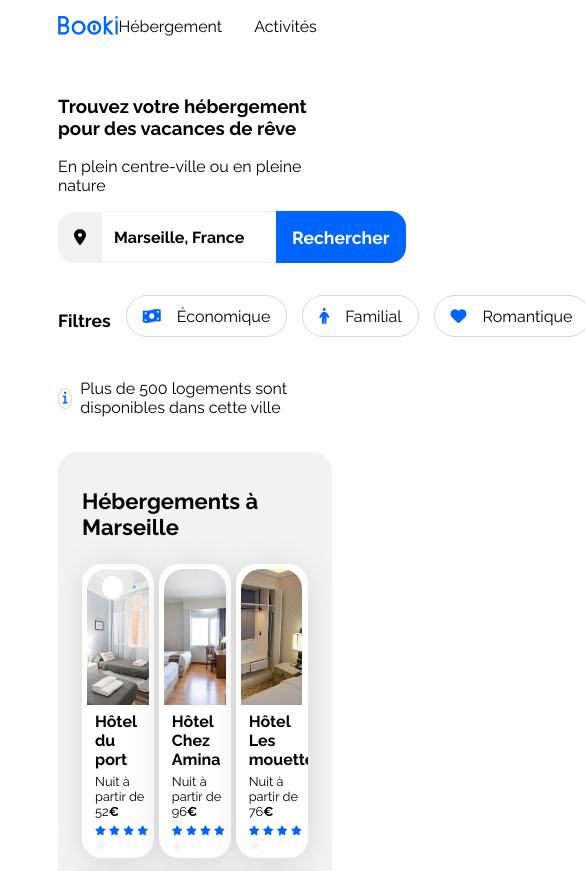
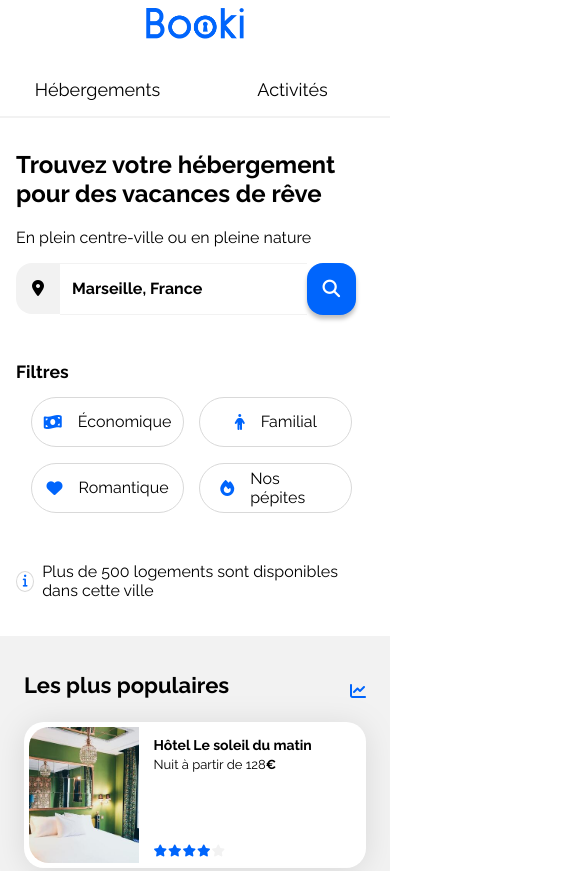
Before and after one commit to jjulianne/OC-booki, a plain HTML site: page booki-starter-code-master/index.html in a window 390 px wide. Shown: the top 871 px of the page, 585 px wide, since content can reach past the window. Drawn offline with Linux system fonts and the light colour scheme.

Commit message:
modif: ajout responsive mobile, terminé & validé

```diff
--- a/booki-starter-code-master/css/style.css
+++ b/booki-starter-code-master/css/style.css
@@ -1,12 +1,12 @@
 /****** General ***********/
 * {
-    font-family: 'Raleway', sans-serif;
+  font-family: "Raleway", sans-serif;
 }
 
 :root {
-    --main-color: #0065FC;
-    --main-bg-color: #F2F2F2;
-    --filter-bg-color: #DEEBFF;
+  --main-color: #0065fc;
+  --main-bg-color: #f2f2f2;
+  --filter-bg-color: #deebff;
 }
 
 .fa-solid {
@@ -15,6 +15,10 @@
 
 .fa-location-dot {
   color: black;
+}
+
+.fa-magnifying-glass {
+    color: white;
 }
 
 body {
@@ -49,9 +53,6 @@ ul {
   border-radius: 20px;
   padding: 5px;
   filter: drop-shadow(0px 3px 15px rgba(0, 0, 0, 0.1));
-}
-
-.card {
   object-fit: cover;
   overflow: hidden;
   position: relative;
@@ -66,16 +67,30 @@ img {
   font-weight: 700;
 }
 
+.card-rating {
+  display: flex;
+  justify-content: flex-start;
+  margin: 0.5rem 0 0.7rem 0;
+}
+
+.fa-star {
+  padding-right: 1px;
+}
+
 .euro {
   font-weight: 700;
 }
 
 .neutral-star {
-    color: var(--main-bg-color)
+  color: var(--main-bg-color);
 }
 
 .cursor-pointer {
   cursor: pointer;
+}
+
+.hidden {
+  display: none;
 }
 
 /****** En-tête ******/
@@ -83,12 +98,12 @@ img {
 header {
   display: flex;
   justify-content: space-between;
-    padding-bottom: 2.5rem;
+  margin-bottom: 3rem;
 }
 
 .logo {
   display: block;
-    height: 19px;
+  height: 1.4rem;
 }
 
 nav {
@@ -100,13 +115,13 @@ nav {
   border-top: transparent solid 0.1rem;
 }
 
-.nav-text, .logo {
+.nav-text,
+.logo {
   padding-top: 0.5rem;
 }
 
-.nav-text:hover {
-    border-top: #0065FC solid 0.1rem;
-    color: #0065FC;
+.hidden {
+  display: none;
 }
 
 /****** Hebergements And Populaires ***********/
@@ -145,16 +160,17 @@ nav {
 .localisation {
   width: 1rem;
   padding: 1rem 1rem 1rem 1rem;
-    background-color: #F2F2F2;
+  background-color: #f2f2f2;
   border-radius: 1rem 0 0 1rem;
 }
 
-.submit-city-search, .field-city-search {
+.submit-city-search,
+.field-city-search {
   margin: 0;
 }
 
 .field-city-search {
-    border: #F2F2F2 solid 1px;
+  border: #f2f2f2 solid 1px;
   border-left: none;
   border-right: none;
   padding-left: 0.75rem;
@@ -165,7 +181,7 @@ nav {
 }
 
 .submit-city-search {
-    background-color: #0065FC;
+  background-color: #0065fc;
   border: none;
   color: white;
   font-size: 1.1rem;
@@ -193,15 +209,15 @@ nav {
   display: flex;
   justify-content: center;
   align-items: center;
-    border: #D9D9D9 solid 0.1rem;
+  border: #d9d9d9 solid 0.1rem;
   border-radius: 25px;
   height: 40px;
-    padding: 4px, 19px, 4px, 19px;
+  padding: 4px;
   margin: 0 0 0 15px;
 }
 
 .filtre:hover {
-    background-color: #DEEBFF;
+  background-color: #deebff;
 }
 
 .filtre > i {
@@ -220,7 +236,7 @@ nav {
 }
 
 .fa-info {
-    border: #D9D9D9 solid 1px;
+  border: #d9d9d9 solid 1px;
   border-radius: 50%;
   height: 1rem;
   width: 1.25rem;
@@ -240,7 +256,7 @@ nav {
 
 .hebergements-cards a {
   margin-bottom: 1.25rem;
-    width: 32%
+  width: 32%;
 }
 
 .hebergements-cards img {
@@ -254,7 +270,8 @@ nav {
   padding: 0.3rem 0 0.3em 0;
 }
 
-.hebergements-cards .card-title, .hebergements-cards .card-subtitle {
+.hebergements-cards .card-title,
+.hebergements-cards .card-subtitle {
   margin: 0;
 }
 
@@ -312,9 +329,6 @@ nav {
   margin: 0;
 }
 
-.populaires-cards .card-rating {
-    margin-bottom: 5px;
-}
 .center {
   text-align: center;
 }
@@ -343,7 +357,6 @@ nav {
   border-top-right-radius: 20px;
   height: 88%;
   width: 100%;
-
 }
 
 .activites-cards .card-title {
@@ -383,7 +396,6 @@ footer li {
 
   .populaires {
     width: 100%;
-        margin-top: 50px;
   }
 
   .populaires-cards {
@@ -405,7 +417,163 @@ footer li {
   }
 }
 
+@media (min-width: 767.99px) {
+  .submit-city-search-mobile {
+    display: none;
+  }
+
+  .nav-text:hover {
+    border-top: #0065fc solid 0.1rem;
+    color: #0065fc;
+  }
+}
+
 /* Small devices (phones, less than 768px) */
 @media (max-width: 767.98px) {
-    /* ... */
+  .main-container {
+    padding: 0;
+    margin: 0;
   }
+
+  header {
+    flex-direction: column;
+    align-items: center;
+    margin-bottom: 2rem;
+  }
+
+  .logo {
+    width: 25%;
+    height: 25%;
+  }
+
+  nav {
+    display: flex;
+    justify-content: center;
+    margin-top: 2rem;
+    padding: 0;
+    width: 100%;
+  }
+
+  .nav-text {
+    border-top: none;
+    border-bottom: var(--main-bg-color) solid 2px;
+    padding-bottom: 1rem;
+    font-size: large;
+    width: 50%;
+    text-align: center;
+    margin: 0;
+  }
+
+  .nav-text:hover, .nav-text:active {
+    border-bottom: #0065fc solid 0.1rem;
+    color: #0065fc;
+  }
+
+  body {
+    margin: 0;
+  }
+
+  .recherche-hebergement, .hebergements, footer {
+    padding: 0 1rem 0 1rem;
+  }
+
+  .submit-city-search {
+    display: none;
+  }
+
+  .submit-city-search-mobile {
+    background-color: var(--main-color);
+    border: none;
+    font-size: 1.1rem;
+    text-align: center;
+    font-weight: 700;
+    border-radius: 1rem;
+    padding: 0 1rem 0 1rem;
+    height: 3.25rem;
+    box-shadow: 0px 4px 4px 0px #00000040;
+  }
+
+  .filtres-container {
+    flex-direction: column;
+  }
+
+  .filtres-detail {
+    flex-wrap: wrap;
+  }
+
+  .filtre {
+    width: 40%;
+    margin-bottom: 1rem;
+  }
+
+  .form-city-search {
+    width: 95%;
+    justify-content: center;
+  }
+
+  .field-city-search {
+    width: 20rem;
+  }
+
+  .hebergements-and-populaires {
+    flex-direction: column;
+  }
+
+  .hebergements-and-populaires section {
+    border-radius: 0%;
+  }
+
+  .hebergements-and-populaires section:nth-child(2) {
+    order: 1;
+  }
+
+  .hebergements-and-populaires section:nth-child(1) {
+    order: 2;
+    background-color: white;
+  }
+
+  .hebergements-cards, .populaires-cards {
+    flex-direction: column;
+  }
+
+  .hebergements-cards a, .populaires-cards a {
+    width: 100%;
+  }
+
+  #activites {
+    margin-top: 5rem;
+    padding: 0 1rem 0 2rem;
+  }
+
+  #activites h1 {
+    margin-bottom: 2rem;
+  }
+
+  .activites-cards {
+    display: flex;
+    flex-direction: column;
+  }
+
+  .activites-cards a {
+    padding-bottom: 1.2rem;
+  }
+
+  .activites-cards .card {
+    padding: 0;
+    margin: 0 0.1rem 0 0.1rem;
+    width: 92%;
+    height: 14rem;
+  }
+
+  .activites-cards img {
+    height: 75%;
+  }
+
+  footer {
+    flex-direction: column;
+  }
+
+  footer li {
+    margin-right: 5rem;
+  }
+}
--- a/booki-starter-code-master/index.html
+++ b/booki-starter-code-master/index.html
@@ -1,43 +1,41 @@
 <!DOCTYPE html>
 <html lang="fr">
   <head>
-    <meta charset="UTF-8" />
-    <meta name="viewport" content="width=device-width, initial-scale=1.0" />
+    <meta charset="UTF-8" >
+    <meta name="viewport" content="width=device-width, initial-scale=1.0" >
     <title>Booki</title>
-    <link rel="preconnect" href="https://fonts.googleapis.com" />
-    <link rel="preconnect" href="https://fonts.gstatic.com" crossorigin />
+    <link rel="preconnect" href="https://fonts.googleapis.com" >
+    <link rel="preconnect" href="https://fonts.gstatic.com" crossorigin >
     <link
       href="https://fonts.googleapis.com/css2?family=Raleway:wght@400;500;700&display=swap"
-      rel="stylesheet"
-    />
+      rel="stylesheet" >
     <link
       rel="stylesheet"
       href="https://cdnjs.cloudflare.com/ajax/libs/font-awesome/6.2.1/css/all.min.css"
       integrity="sha512-MV7K8+y+gLIBoVD59lQIYicR65iaqukzvf/nwasF0nqhPay5w/9lJmVM2hMDcnK1OnMGCdVK+iQrJ7lzPJQd1w=="
       crossorigin="anonymous"
-      referrerpolicy="no-referrer"
-    />
-    <link rel="stylesheet" href="./css/style.css" />
+      referrerpolicy="no-referrer" >
+    <link rel="stylesheet" href="./css/style.css" >
     <script
       src="https://kit.fontawesome.com/bb279930c1.js"
-      crossorigin="anonymous"
-    ></script>
+      crossorigin="anonymous" ></script>
   </head>
 
   <body>
     <div class="main-container">
       <header>
-        <img class="logo" src="images/logo/Booki.png" />
+        <img class="logo" src="images/logo/Booki.png" alt="Logo de Booki">
         <nav>
-          <a href="#hebergement" class="nav-text">Hébergement</a>
+          <a href="#hebergement" class="nav-text">Hébergements</a>
           <a href="#activites" class="nav-text">Activités</a>
         </nav>
       </header>
 
       <main>
         <section id="hebergement">
+          <h1 class="hidden">Hébergements</h1>
           <section class="recherche-hebergement">
-            <h1>Trouvez votre hébergement pour des vacances de rêve</h1>
+            <h2>Trouvez votre hébergement pour des vacances de rêve</h2>
             <p>En plein centre-ville ou en pleine nature</p>
 
             <form class="form-city-search">
@@ -47,13 +45,16 @@
               <input
                 type="text"
                 class="field-city-search"
-                value="Marseille, France"
-              />
+                value="Marseille, France" >
               <input
                 type="submit"
                 class="submit-city-search cursor-pointer"
-                value="Rechercher"
-              />
+                value="Rechercher" >
+              <button
+                type="submit"
+                class="submit-city-search-mobile cursor-pointer" >
+                <i class="fa-solid fa-magnifying-glass"></i>
+              </button>
             </form>
             <div class="filtres-container">
               <h2 class="filtres">Filtres</h2>
@@ -84,16 +85,16 @@
             </div>
           </section>
 
-          <section class="hebergements-and-populaires">
+          <div class="hebergements-and-populaires">
             <section class="hebergements">
-              <h1 class="section-title">Hébergements à Marseille</h1>
+              <h2 class="section-title">Hébergements à Marseille</h2>
               <div class="hebergements-cards">
                 <a href="#">
                   <article class="card">
                     <img
                       src="./images/hebergements/fred-kleber.jpg"
                       alt="Image de la chambre d'hôtel montrant un lit"
-                    />
+                    >
                     <div class="card-content">
                       <div class="card-txt">
                         <h3 class="card-title">Hôtel du port</h3>
@@ -132,7 +133,7 @@
                     <img
                       src="./images/hebergements/febrian-zakaria.jpg"
                       alt="Image de la chambre d'hôtel montrant un lit"
-                    />
+                    >
                     <div class="card-content">
                       <div class="card-txt">
                         <h3 class="card-title">Hôtel Chez Amina</h3>
@@ -171,7 +172,7 @@
                     <img
                       src="./images/hebergements/reisetopia.jpg"
                       alt="Image de la chambre d'hôtel montrant un lit"
-                    />
+                    >
                     <div class="card-content">
                       <div class="card-txt">
                         <h3 class="card-title">Hôtel Les mouettes</h3>
@@ -210,7 +211,7 @@
                     <img
                       src="./images/hebergements/annie-spratt.jpg"
                       alt="Image de la chambre d'hôtel montrant un lit"
-                    />
+                    >
                     <div class="card-content">
                       <div class="card-txt">
                         <h3 class="card-title">Hôtel de la mer</h3>
@@ -249,7 +250,7 @@
                     <img
                       src="./images/hebergements/marcus-loke.jpg"
                       alt="Image de la chambre d'hôtel montrant un lit"
-                    />
+                    >
                     <div class="card-content">
                       <div class="card-txt">
                         <h3 class="card-title">Auberge La Canebière</h3>
@@ -288,7 +289,7 @@
                     <img
                       src="./images/hebergements/nicate-lee.jpg"
                       alt="Image de la chambre d'hôtel montrant un lit"
-                    />
+                    >
                     <div class="card-content">
                       <div class="card-txt">
                         <h3 class="card-title">Auberge Le Panier</h3>
@@ -323,12 +324,12 @@
                   </article>
                 </a>
               </div>
-              <p class="afficher-plus">Afficher plus</p>
+              <a href="#" class="afficher-plus">Afficher plus</a>
             </section>
 
             <section class="populaires">
               <div class="populaires-title">
-                <h1 class="section-title">Les plus populaires</h1>
+                <h2 class="section-title">Les plus populaires</h2>
                 <i class="fa-solid fa-chart-line" aria-hidden="true"></i>
               </div>
               <div class="populaires-cards">
@@ -337,7 +338,7 @@
                     <img
                       src="./images/hebergements/emile-guillemot.jpg"
                       alt="Image de la chambre d'hôtel montrant un lit"
-                    />
+                    >
                     <div class="card-content">
                       <div class="card-txt">
                         <h3 class="card-title">Hôtel Le soleil du matin</h3>
@@ -376,7 +377,7 @@
                     <img
                       src="./images/hebergements/aw-creative.jpg"
                       alt="Image de la chambre d'hôtel montrant un lit"
-                    />
+                    >
                     <div class="card-content">
                       <div class="card-txt">
                         <h3 class="card-title">
@@ -417,7 +418,7 @@
                     <img
                       src="./images/hebergements/febrian-zakaria2.jpg"
                       alt="Image de la chambre d'hôtel montrant un lit"
-                    />
+                    >
                     <div class="card-content">
                       <div class="card-txt">
                         <h3 class="card-title">Hôtel Bleu et Blanc</h3>
@@ -453,7 +454,7 @@
                 </a>
               </div>
             </section>
-          </section>
+          </div>
         </section>
 
         <section id="activites">
@@ -464,7 +465,7 @@
                 <img
                   src="./images/activites/reno-laithienne.jpg"
                   alt="Vue des bateaux et du front de mer du Vieux-Port"
-                />
+                >
                 <h3 class="card-title">Vieux-Port</h3>
               </article>
             </a>
@@ -474,7 +475,7 @@
                 <img
                   src="./images/activites/paul-hermann.jpg"
                   alt="Vue en contre-plongée du Fort de Pomègues"
-                />
+                >
                 <h3 class="card-title">Fort de Pomègues</h3>
               </article>
             </a>
@@ -484,7 +485,7 @@
                 <img
                   src="./images/activites/kilyan-sockalingum.jpg"
                   alt="Vue plongeante d'une calanque"
-                />
+                >
                 <h3 class="card-title">Parc national des Calanques</h3>
               </article>
             </a>
@@ -494,7 +495,7 @@
                 <img
                   src="./images/activites/florian-wehde.jpg"
                   alt="Plan large sur la ville avec Notre-Dame-de-la-Garde au centre de l'image"
-                />
+                >
                 <h3 class="card-title">Notre-Dame-de-la-Garde</h3>
               </article>
             </a>
```
Also changed, not shown: booki-starter-code-master/temp-icons.txt (deleted). Lines whose indentation alone changed are shown as unchanged.
